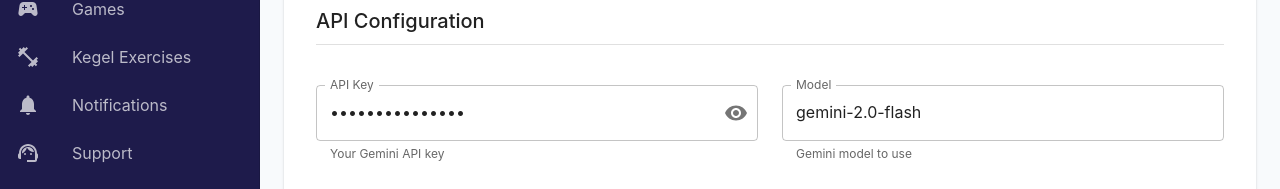
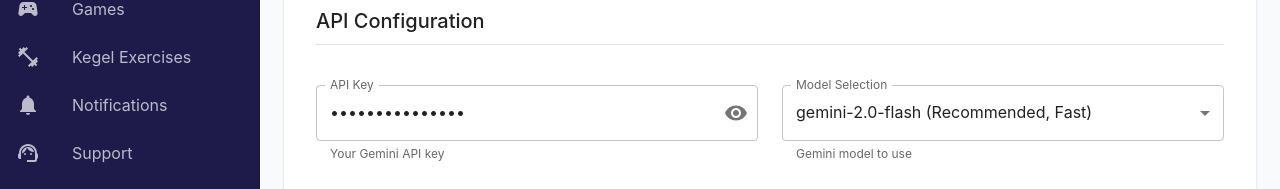
Before and after one commit to DevBeastTeam/couple_wellness_velomora_ai_flutter, a React (Vite) app: page /ai-config in a window 1280 px wide. Shown: the part 279-468 px from the top of the page. Built offline with nearby package versions, Linux system fonts and the light colour scheme; no server answers; the database is empty; sample sign-in values are in the browser's storage.

Commit message:
testing ai models sectiion updations

```diff
--- a/src/pages/AIConfig/AIConfigPage.tsx
+++ b/src/pages/AIConfig/AIConfigPage.tsx
@@ -173,11 +173,18 @@ const AIConfigPage: React.FC = () => {
                     <Grid item xs={12} md={6}>
                         <TextField
                             fullWidth
-                            label="Model"
+                            select
+                            label="Model Selection"
                             value={config.model}
                             onChange={(e) => setConfig({ ...config, model: e.target.value })}
                             helperText="Gemini model to use"
-                        />
+                        >
+                            <MenuItem value="gemini-2.0-flash">gemini-2.0-flash (Recommended, Fast)</MenuItem>
+                            <MenuItem value="gemini-2.0-pro-exp-02-05">gemini-2.0-pro-exp-02-05 (Experimental Pro)</MenuItem>
+                            <MenuItem value="gemini-1.5-pro">gemini-1.5-pro (Complex tasks)</MenuItem>
+                            <MenuItem value="gemini-1.5-flash">gemini-1.5-flash (Legacy Fast)</MenuItem>
+                            <MenuItem value="gemini-1.5-flash-8b">gemini-1.5-flash-8b</MenuItem>
+                        </TextField>
                     </Grid>
 
                     {/* Generation Parameters */}
```
Also changed, not shown: 1 other file (tests, documents, lock files or other folders).
